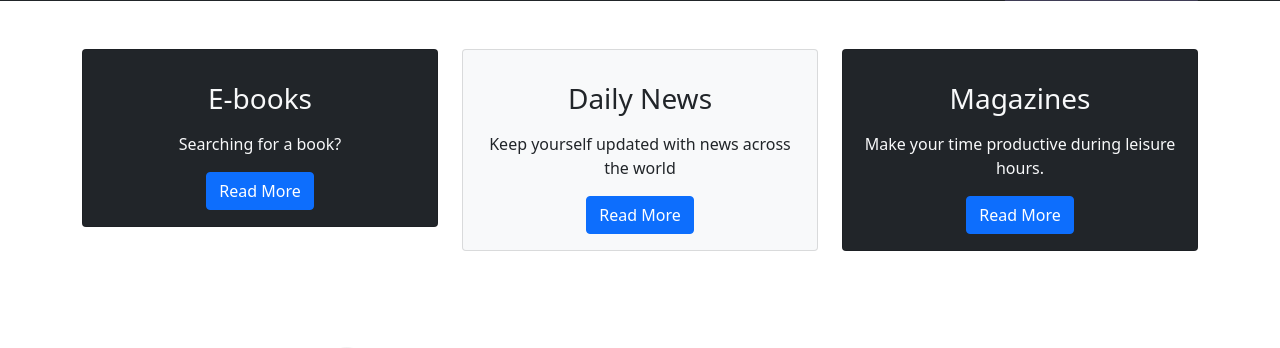
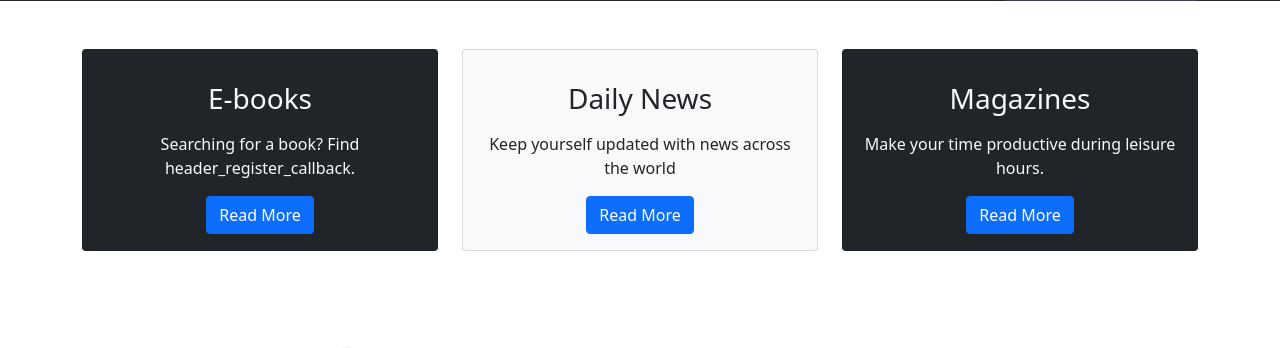
Before and after one commit to manasa-swamireddy/Library-Management-System, a PHP site: page / in a window 1280 px wide. Shown: the part 507-855 px from the top of the page. Run offline with PHP 8.4, Linux system fonts and the light colour scheme.

Commit message:
added content

```diff
--- a/Admin_/index.php
+++ b/Admin_/index.php
@@ -51,6 +51,7 @@ session_start();
 							<h3 class="card-title mb-3">E-books</h3>
 							<p class="card-text">
 								Searching for a book?
+								Find header_register_callback.
 							</p>
 							<a href="books.php" class="btn btn-primary">Read More</a>
 						</div>
```
